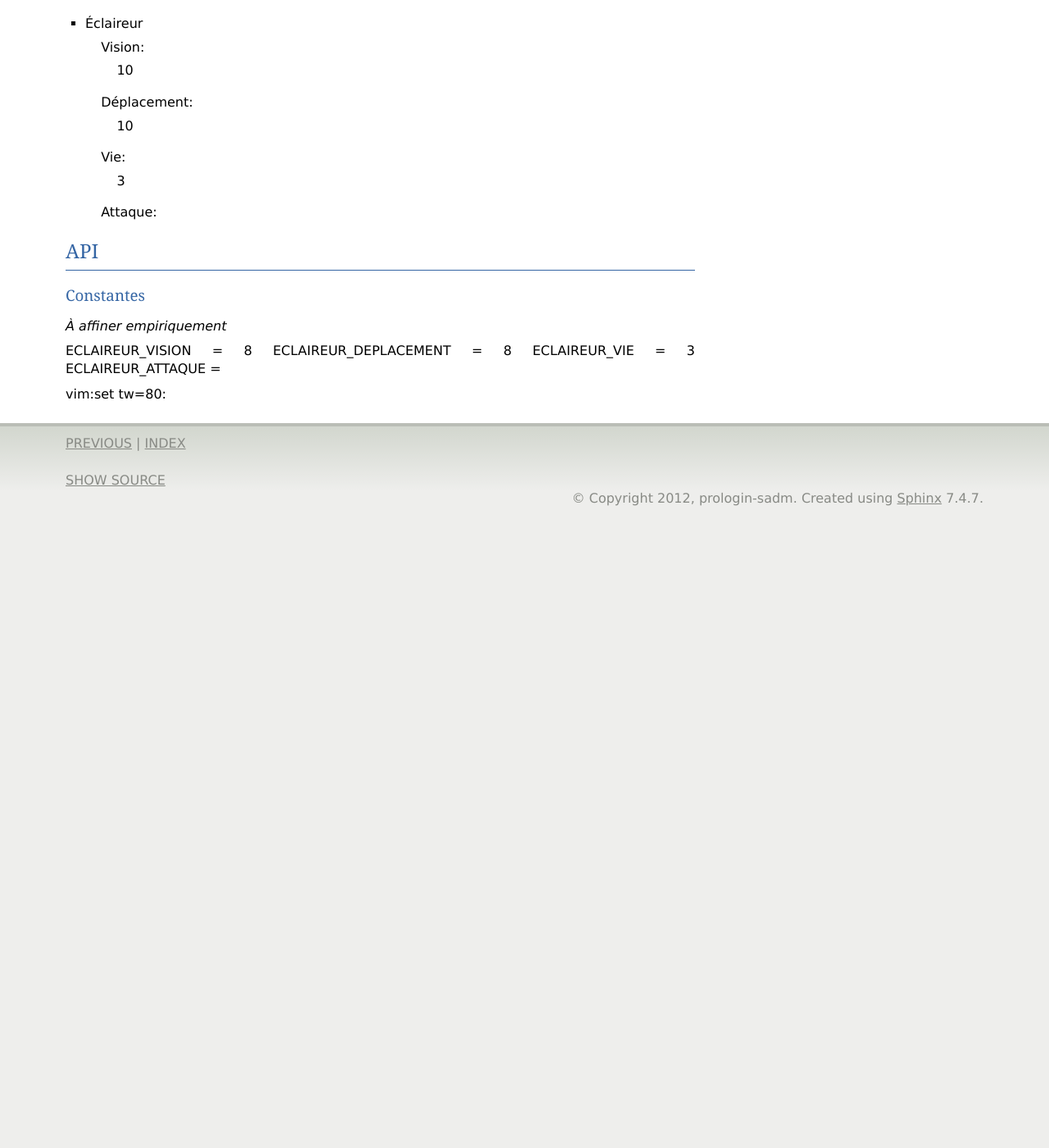
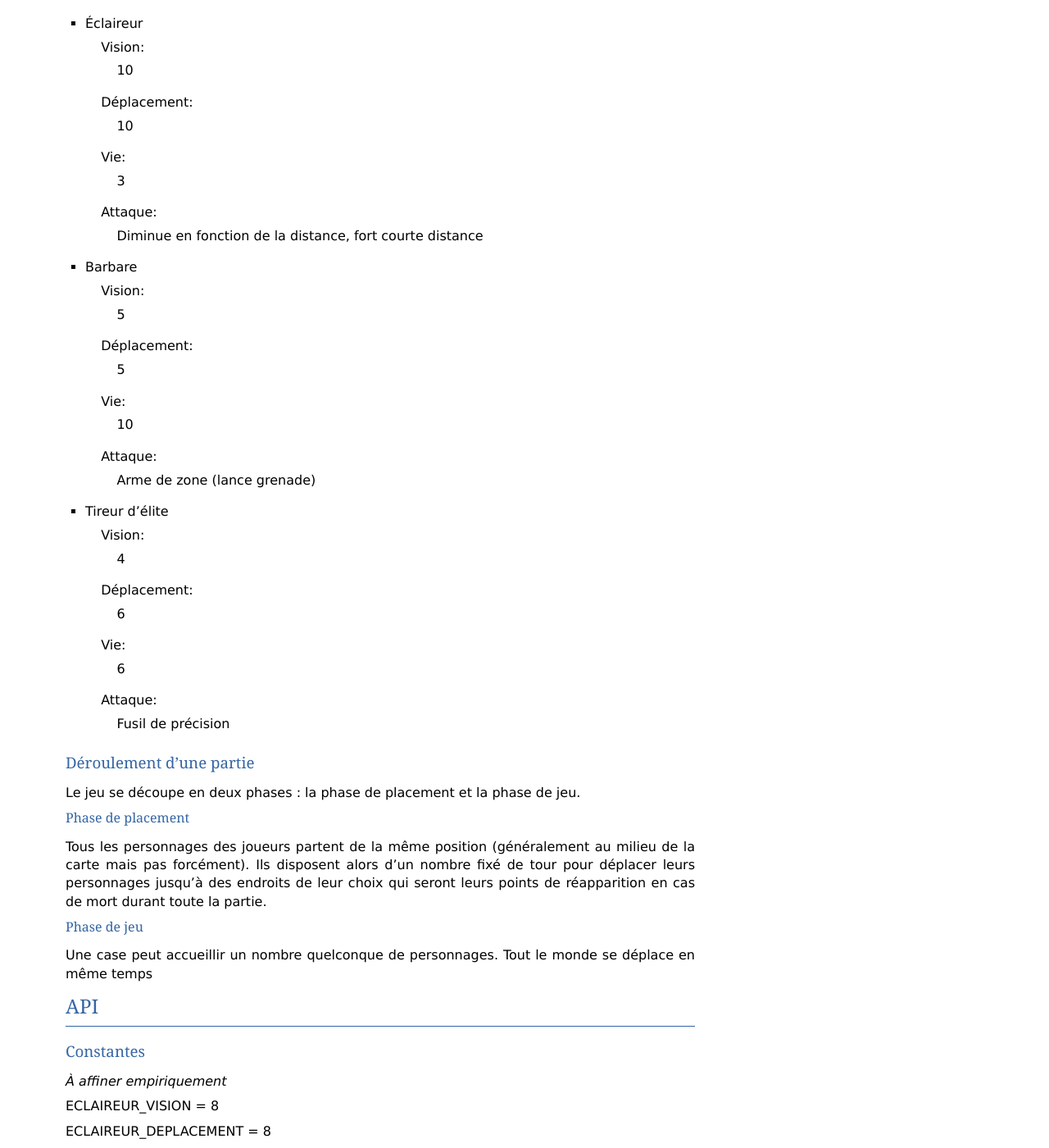
Before and after one commit to prologin/prologin2012, a Sphinx documentation site: the page built from doc/prototype.rst, in a window 1280 px wide and 1400 px high, scrolled down 1501 px. Shown: the whole window at 82% size. Built offline with Sphinx 7.4.7, drawn with Linux system fonts in a browser that asks for light colours; before the commit the page ends 2131 px from its top, so only the background shows below that; some of the changed text lies outside the part shown.

Commit message:
Change hgblog to sphinx

```diff
--- a/doc/prototype.rst
+++ b/doc/prototype.rst
@@ -10,7 +10,8 @@ Intro
 
 Le sujet serveur Prologin 2012 est un RPG ou chaque joueur contrôle une équipe
 de trois personnages ayant chacun des caractéristiques les différenciant. Le but
-est de gagner le plus de point en tuant un maximum d'adversaire.
+est de gagner le plus de point en tuant un maximum d'adversaire ou en occupant
+des objectifs.
 
 ------
 Règles
@@ -55,7 +56,38 @@ aussi une force d'attaque et un déplacement différent :
     :Vision: 10
     :Déplacement: 10
     :Vie: 3
-    :Attaque:
+    :Attaque: Diminue en fonction de la distance, fort \ courte distance
+
+- Barbare
+    :Vision: 5
+    :Déplacement: 5
+    :Vie: 10
+    :Attaque: Arme de zone (lance grenade)
+
+- Tireur d'élite
+    :Vision: 4
+    :Déplacement: 6
+    :Vie: 6
+    :Attaque: Fusil de précision
+
+Déroulement d'une partie
+========================
+
+Le jeu se découpe en deux phases : la phase de placement et la phase de jeu.
+
+Phase de placement
+------------------
+
+Tous les personnages des joueurs partent de la même position (généralement au
+milieu de la carte mais pas forcément). Ils disposent alors d'un nombre fixé de
+tour pour déplacer leurs personnages jusqu'à des endroits de leur choix qui
+seront leurs points de réapparition en cas de mort durant toute la partie.
+
+Phase de jeu
+------------
+
+Une case peut accueillir un nombre quelconque de personnages. Tout le monde se
+déplace en même temps
 
 ---
 API
@@ -67,8 +99,25 @@ Constantes
 *À affiner empiriquement*
 
 ECLAIREUR_VISION = 8
+
 ECLAIREUR_DEPLACEMENT = 8
+
 ECLAIREUR_VIE = 3
-ECLAIREUR_ATTAQUE =
 
-vim:set tw=80:
+ECLAIREUR_ATTAQUE = ?
+
+BARBARE_VISION = 8
+
+BARBARE_DEPLACEMENT = 8
+
+BARBARE_VIE = 3
+
+BARBARE_ATTAQUE = ?
+
+ELITE_VISION = 8
+
+ELITE_DEPLACEMENT = 8
+
+ELITE_VIE = 3
+
+ELITE_ATTAQUE = ?
```
Also changed, not shown: 1 other file.
